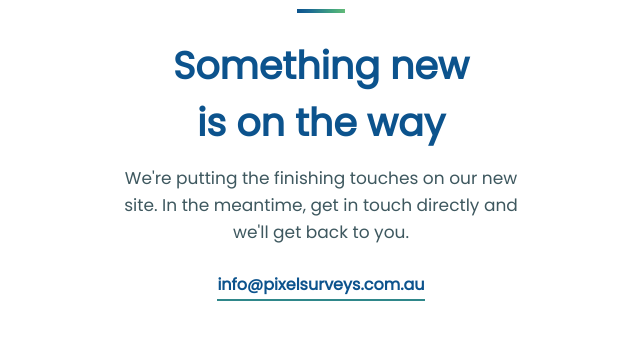
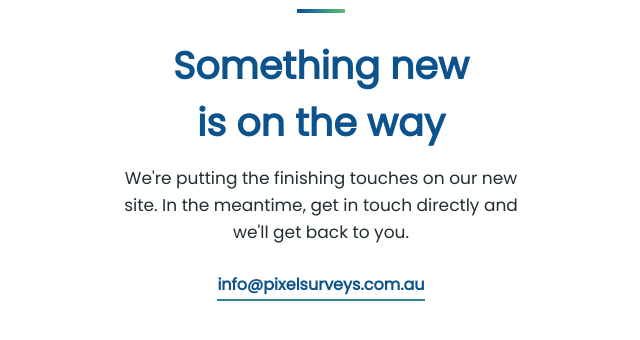
Before and after one commit to NBogoSorter/PixelSurveys, an Astro site: page /maintenance in a window 1280 px wide. Shown: the part 292-632 px from the top of the page, without its empty margins (319-959 px from the left). Built offline with nearby package versions, Linux system fonts and the light colour scheme; Astro itself is replaced by a stand-in of ours.

Commit message:
Take the site's body text almost to black
Muted #3e585f -> #222e32 (14:1 on white), faint #5f777e -> #48636b so
helper text stays a step lighter than the body.

```diff
--- a/src/styles/global.css
+++ b/src/styles/global.css
@@ -16,13 +16,14 @@
   --color-bg: #ffffff;
   --color-border: #d7e3e4; /* neutral, biased toward the teal accent rather than flat grey */
   --color-surface: #f1f6f6; /* light panel tint, same bias as --color-border */
-  /* Darkened twice on 22 Oct 2026 at the client's request. Muted went
-     #57727a (5.1:1 on white) -> #48636b (6.4:1) -> #3e585f (7.6:1), close
-     to the navy headings' 8:1 but still grey, so body text stays distinct
-     from them by hue. Faint went #93a7ae (2.5:1) -> #6f878e (3.8:1) ->
-     #5f777e (4.7:1, now past the 4.5:1 AA line for normal text). */
-  --color-text-muted: #3e585f;
-  --color-text-faint: #5f777e; /* lighter still - de-emphasized helper text, e.g. a "required" tag */
+  /* Darkened three times on 22 Oct 2026 at the client's request, ending
+     almost black. Muted went #57727a (5.1:1 on white) -> #48636b (6.4:1)
+     -> #3e585f (7.6:1) -> #222e32 (14:1): near-black with a trace of the
+     palette's blue-green, so it sits with the navy rather than reading as
+     flat #000. Faint stays a clear step lighter so helper text still reads
+     as secondary: #93a7ae -> #6f878e -> #5f777e -> #48636b (6.4:1). */
+  --color-text-muted: #222e32;
+  --color-text-faint: #48636b; /* lighter still - de-emphasized helper text, e.g. a "required" tag */
 
   /* Full 5-stop logo gradient, for decorative use (dividers, accents) */
   --gradient-brand: linear-gradient(
```
